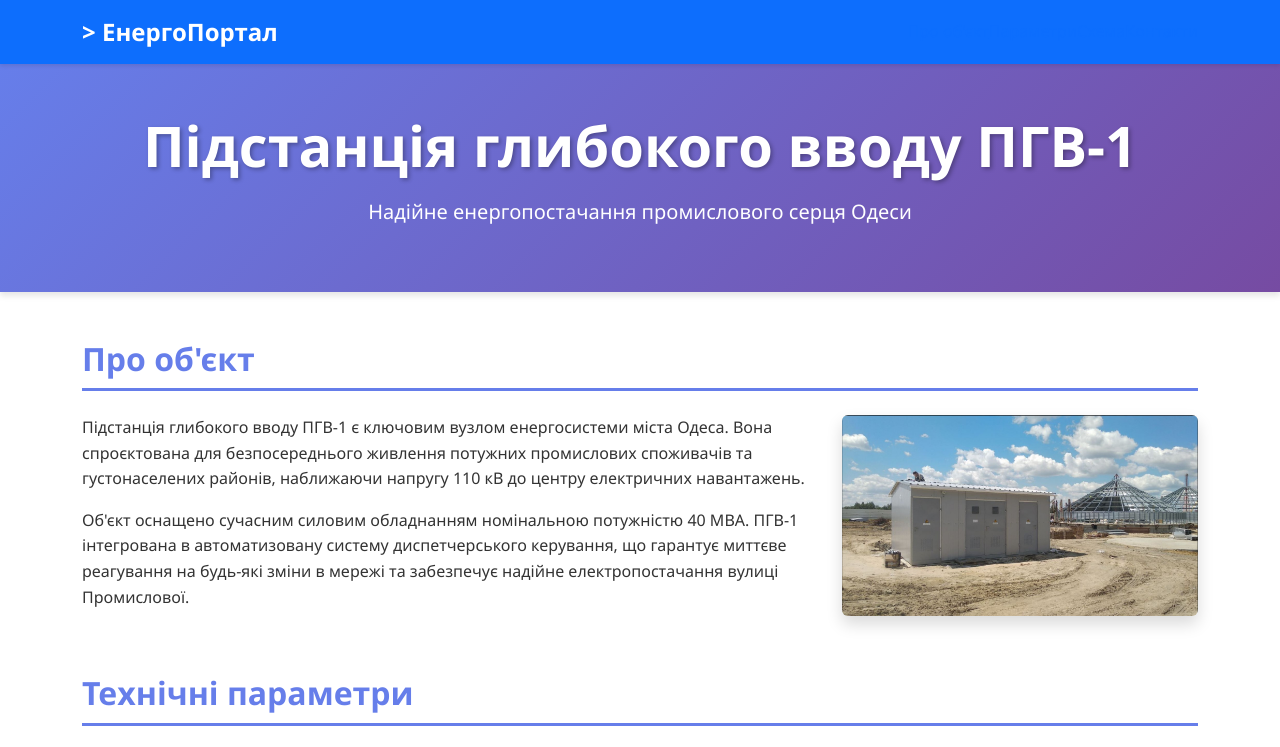
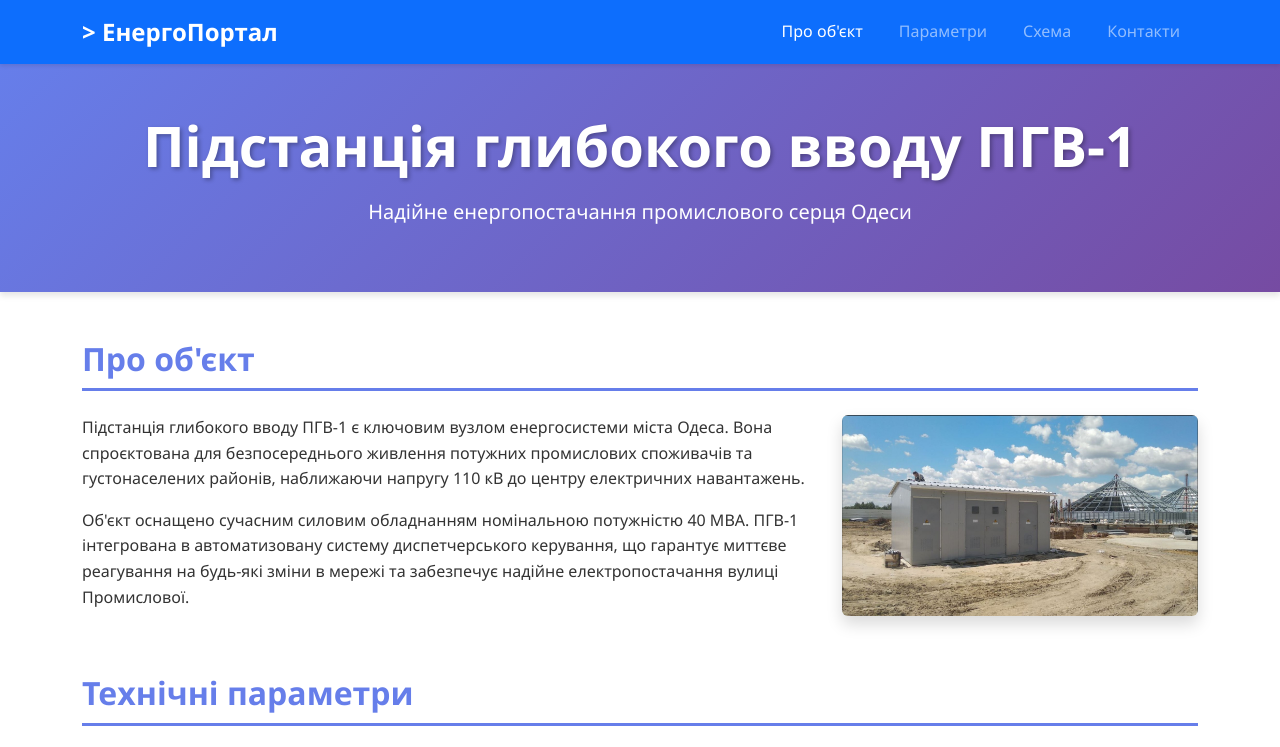
Before and after one commit to Sergey20062006/WEB, a plain HTML site: page PZ_1/index.html in a window 1280 px wide. Shown: the top 747 px of the page. Drawn offline with nearby package versions, Linux system fonts and the light colour scheme.

Commit message:
editing index

```diff
--- a/PZ_1/index.html
+++ b/PZ_1/index.html
@@ -21,16 +21,16 @@
             <div class="collapse navbar-collapse" id="navbarNav">
                 <ul class="navbar-nav ms-auto">
                     <li class="nav-item">
-                        <a class active" href="#about">Про об'єкт</a>
+                        <a class="nav-link active" href="#about">Про об'єкт</a>
                     </li>
                     <li class="nav-item">
-                        <a class" href="#params">Параметри</a>
+                        <a class="nav-link" href="#params">Параметри</a>
                     </li>
                     <li class="nav-item">
-                        <a class" href="#scheme">Схема</a>
+                        <a class="nav-link" href="#scheme">Схема</a>
                     </li>
                     <li class="nav-item">
-                        <a class" href="#contacts">Контакти</a>
+                        <a class="nav-link" href="#contacts">Контакти</a>
                     </li>
                 </ul>
             </div>
```
